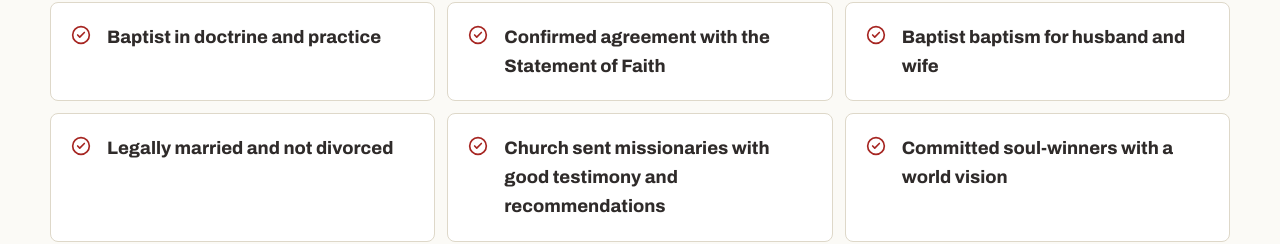
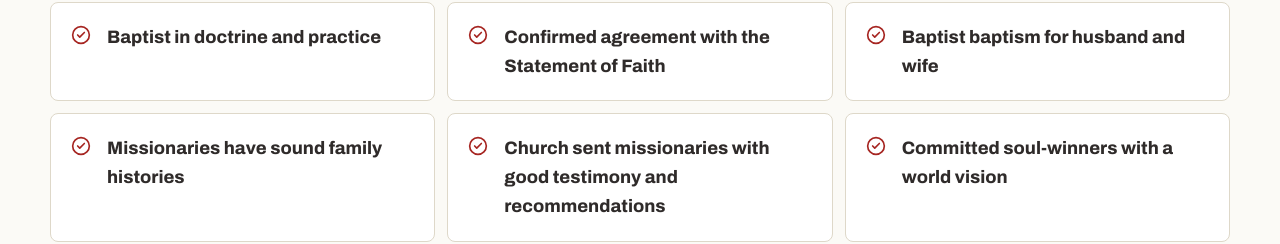
Before and after one commit to edesent/ibmperu-redesign, a Next.js app: page / in a window 1280 px wide. Shown: the part 2571-2815 px from the top of the page. Built offline with nearby package versions, Linux system fonts and the light colour scheme; no server answers.

Commit message:
Updated missionary family standard

```diff
--- a/app/page.tsx
+++ b/app/page.tsx
@@ -94,7 +94,7 @@ export default function Home() {
             "Baptist in doctrine and practice",
             "Confirmed agreement with the Statement of Faith",
             "Baptist baptism for husband and wife",
-            "Legally married and not divorced",
+            "Missionaries have sound family histories",
             "Church sent missionaries with good testimony and recommendations",
             "Committed soul-winners with a world vision",
           ].map((item) => (
```
